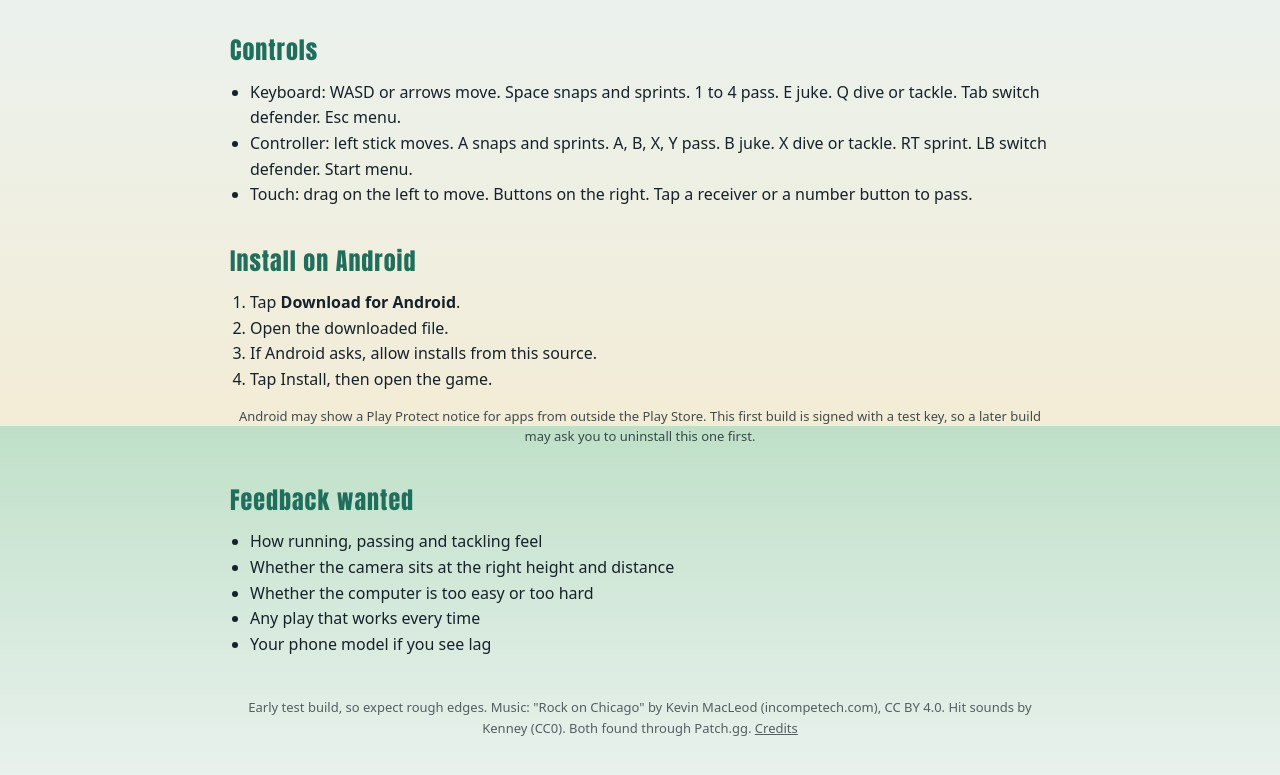
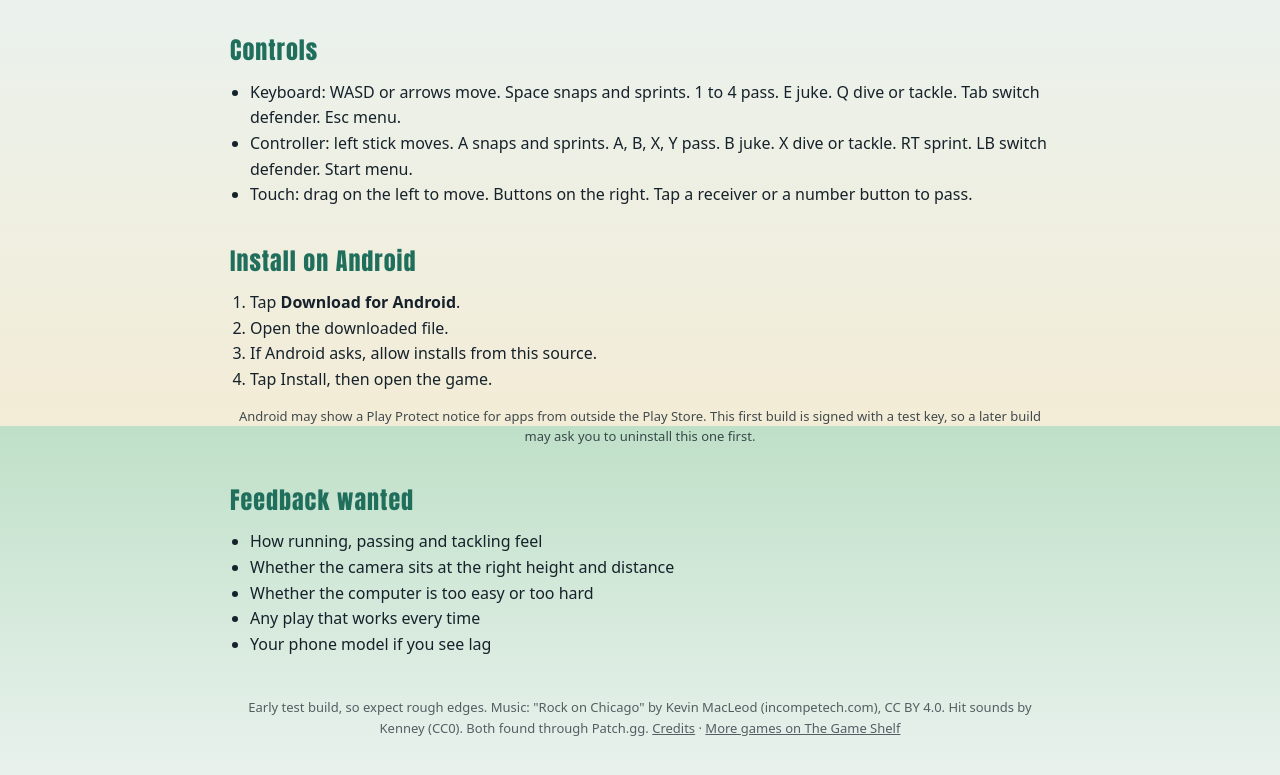
Before and after one commit to bclark10121-cloud/tiny-titans-football, a plain HTML site: page docs/index.html in a window 1280 px wide. Shown: the part 1174-1949 px from the top of the page. Drawn offline with Linux system fonts and the light colour scheme.

Commit message:
The Game Shelf: footer link, dashboard step in every release (G1.10, G1.11, G2.7)
- Game page footer links to The Game Shelf.
- CLAUDE.md: every release refreshes this game's card in bclark10121-cloud.github.io
  (fresh 960 x 540 picture, changed text) and checks it after the push.
- STANDARDS_OVERRIDES.md checked against 416fd8c. G1.10, G1.11 and G2.7 met.
  E6.7 open until the save moves to the kit save store at the next release.

Co-Authored-By: Claude Opus 5.5 <noreply@anthropic.com>
Claude-Session: https://claude.ai/code/session_0117TTYCKGEbub4RTHeF3yuU

```diff
--- a/docs/index.html
+++ b/docs/index.html
@@ -44,5 +44,5 @@ h2{font-family:Impact,"Arial Black",system-ui,sans-serif;letter-spacing:1px;colo
 <p class="note">Android may show a Play Protect notice for apps from outside the Play Store. This first build is signed with a test key, so a later build may ask you to uninstall this one first.</p>
 <h2>Feedback wanted</h2>
 <ul><li>How running, passing and tackling feel</li><li>Whether the camera sits at the right height and distance</li><li>Whether the computer is too easy or too hard</li><li>Any play that works every time</li><li>Your phone model if you see lag</li></ul>
-<footer>Early test build, so expect rough edges. Music: "Rock on Chicago" by Kevin MacLeod (incompetech.com), CC BY 4.0. Hit sounds by Kenney (CC0). Both found through Patch.gg. <a href="https://github.com/bclark10121-cloud/tiny-titans-football/blob/main/CREDITS.md">Credits</a></footer>
+<footer>Early test build, so expect rough edges. Music: "Rock on Chicago" by Kevin MacLeod (incompetech.com), CC BY 4.0. Hit sounds by Kenney (CC0). Both found through Patch.gg. <a href="https://github.com/bclark10121-cloud/tiny-titans-football/blob/main/CREDITS.md">Credits</a> · <a href="https://bclark10121-cloud.github.io/">More games on The Game Shelf</a></footer>
 </main></body></html>
```
Also changed, not shown: 2 other files.
